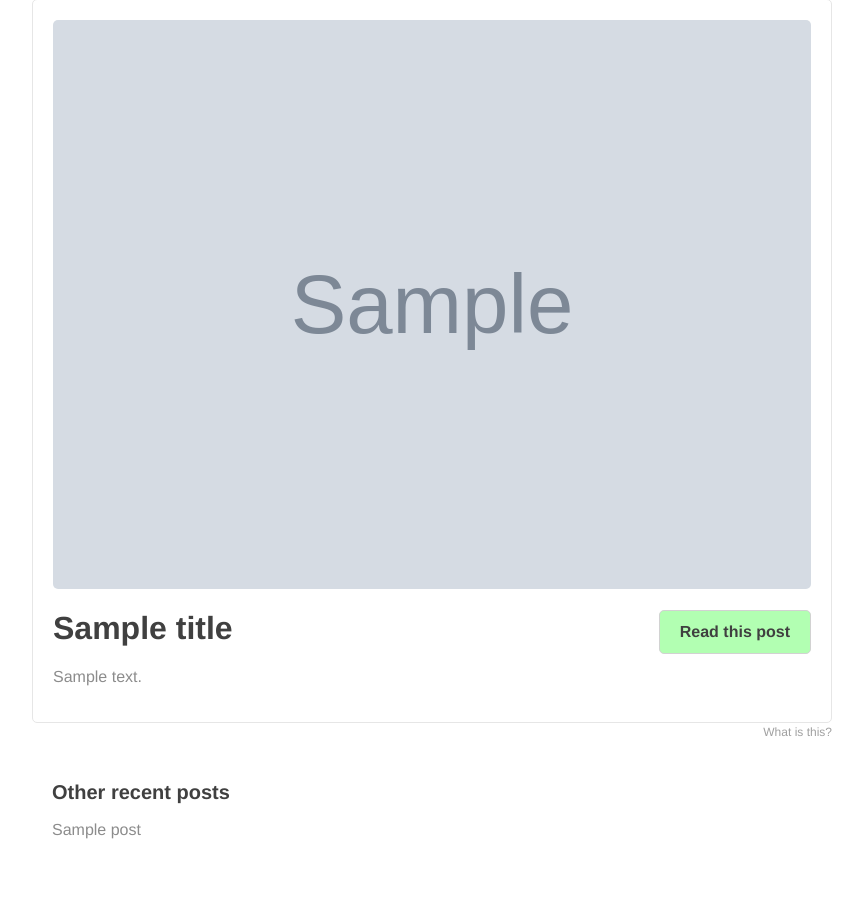
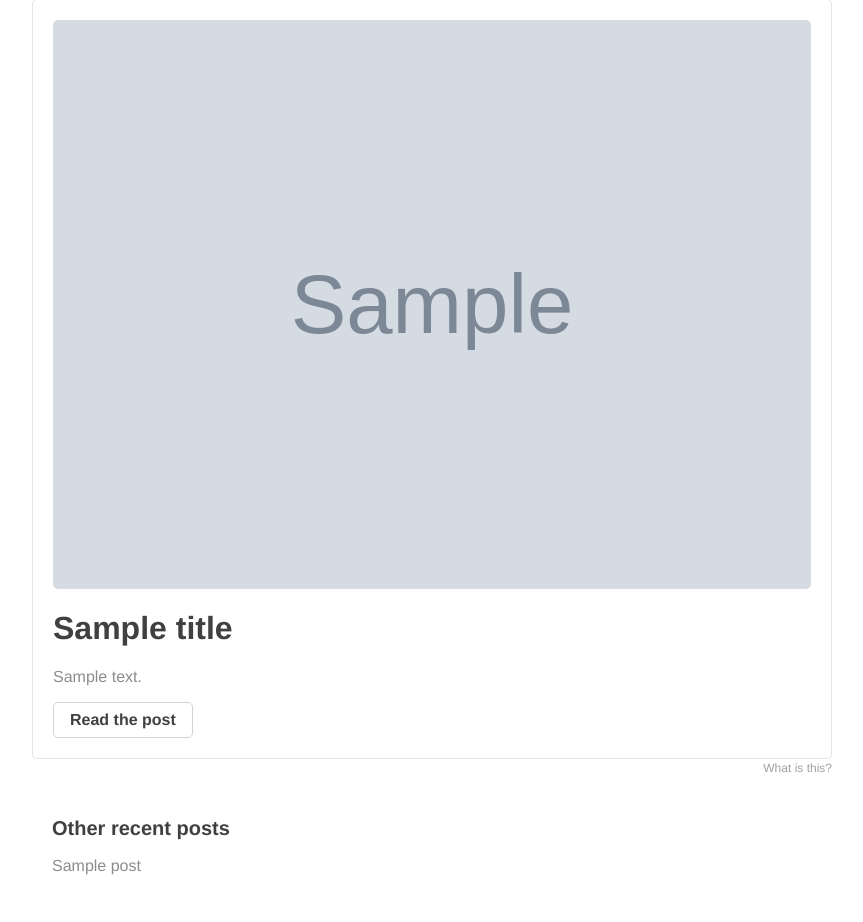
Before and after one commit to bstancil/benn-website, a Flask app: template app/templates/post.html in a window 1280 px wide. Shown: the part 21-943 px from the top of the page, without its empty margins (208-1071 px from the left). Before the commit the page ends 860 px from the top, so only its background shows below. Run offline with Flask 3, Linux system fonts and the light colour scheme; the template is opened without the code that fills it: most values are stand-ins (such as "Sample title", 1, 10 or a date in 2020); grey boxes marked "Sample" are stand-in pictures.

Commit message:
updated button

```diff
--- a/app/__init__.py
+++ b/app/__init__.py
@@ -1,5 +1,7 @@
 from flask import Flask
 
 app = Flask(__name__)
+app.config['DEBUG'] = True
+app.config['SEND_FILE_MAX_AGE_DEFAULT'] = 0  # Disable caching in development
 
 from app import routes
--- a/app/static/post.css
+++ b/app/static/post.css
@@ -41,14 +41,11 @@ a:link, a:visited, a:active, a:hover { text-decoration: none; }
 }
 
 .read-button {
-	position: absolute;
-	right: 0;
-	top: 22px;
-	transform: translateY(-50%);
-	background: rgb(0, 255, 0, 0.3);
+	display: inline-block;
+	background: white;
+	border: 1px solid rgb(210,210,210);
 	color: rgb(64, 64, 64);
-	border: 1px solid rgb(210,210,210);
-	padding: 12px 20px;
+	padding: 8px 16px;
 	border-radius: 5px;
 	font-size: 16px;
 	font-weight: 600;
@@ -56,8 +53,8 @@ a:link, a:visited, a:active, a:hover { text-decoration: none; }
 	transition: background-color 0.2s;
 }
 
-.read-button:hover {
-	background: rgb(0, 255, 0);
+.card:hover .read-button:hover {
+	background: rgb(210,210,210);
 }
 
 .explainer {
--- a/app/templates/post.html
+++ b/app/templates/post.html
@@ -36,7 +36,7 @@
           <div class="desc">
             <h1 class="title">{{title}}</h1>
             <p class="subtitle">{{description}}</p>
-            <div class="read-button">Read this post</div>
+            <div class="read-button">Read the post</div>
           </div>
         </div>
       </a>
```
Also changed, not shown: 1 other file.
